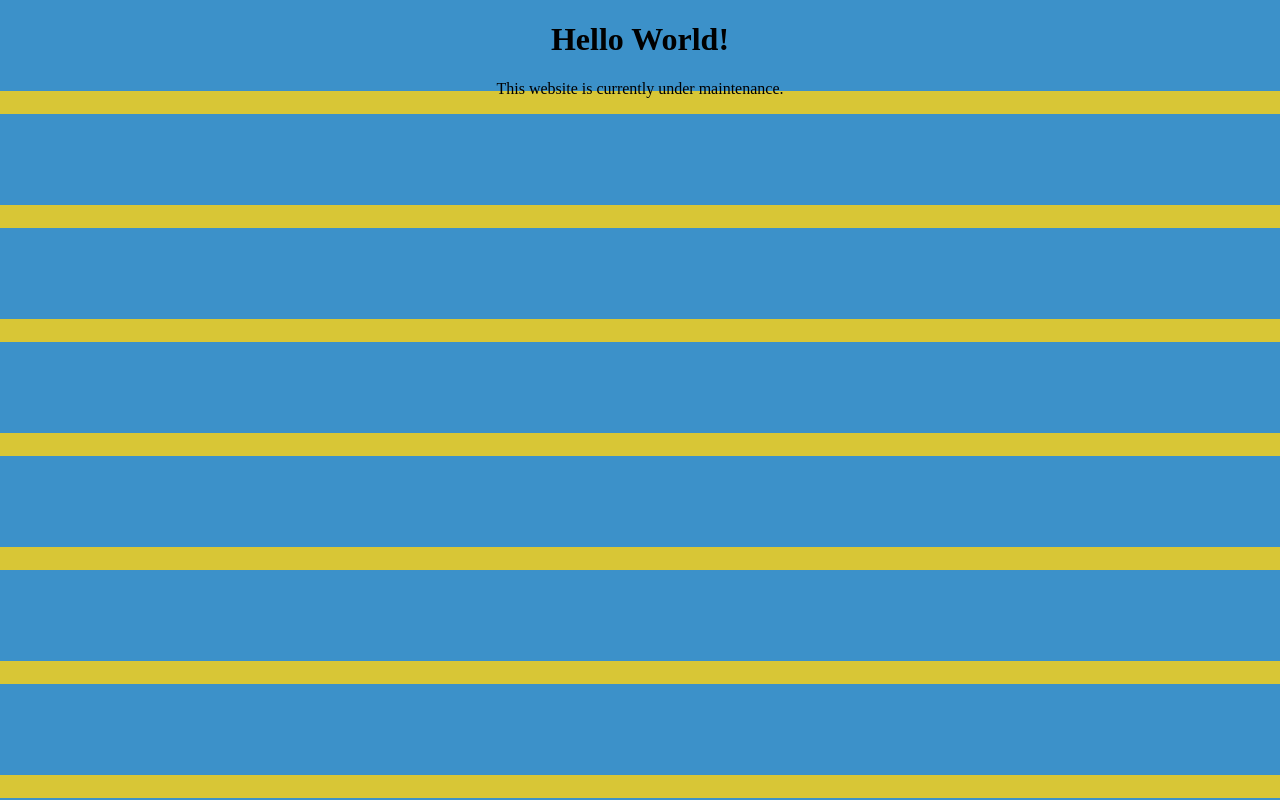
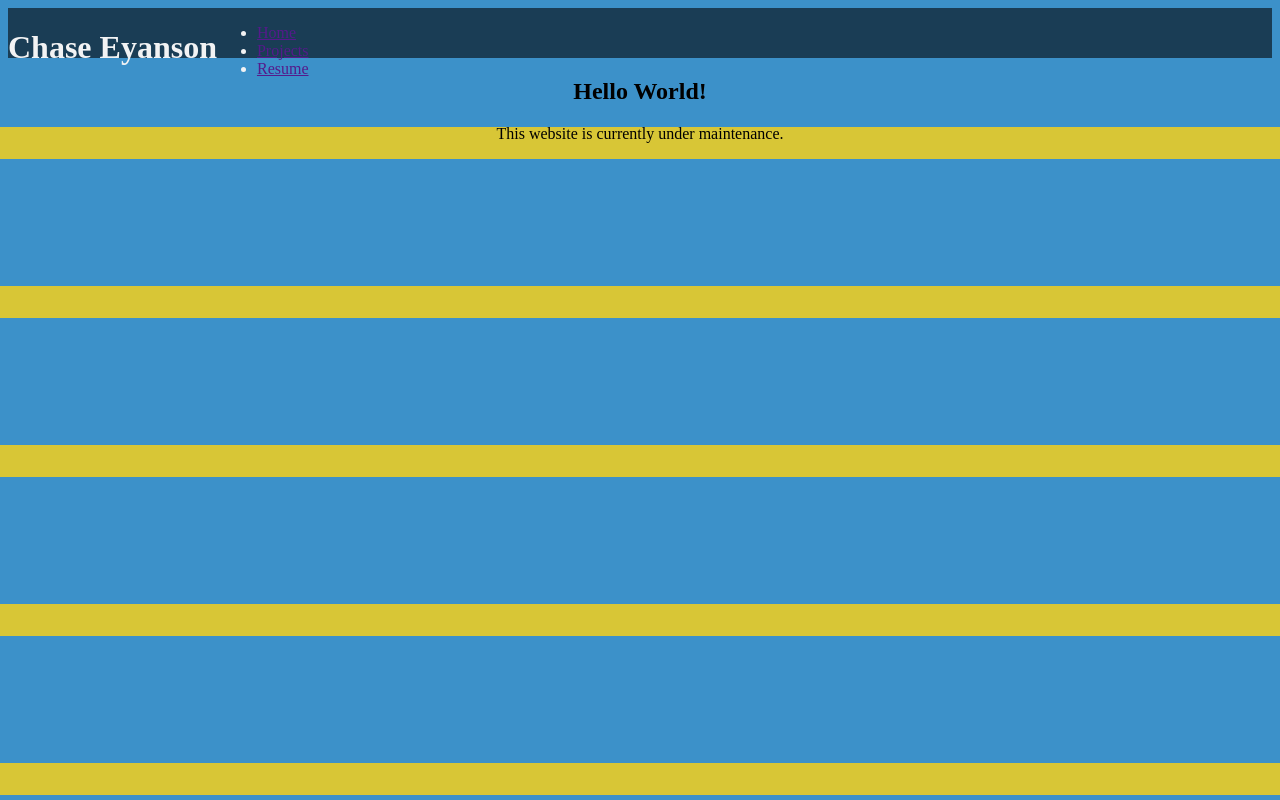
Before and after one commit to charleseyanson/charleseyanson.github.io, a plain HTML site: page index.html in a window 1280 px wide. Drawn offline with Linux system fonts and the light colour scheme.

Commit message:
Banner Added

```diff
--- a/index-styles.css
+++ b/index-styles.css
@@ -1,7 +1,16 @@
 body {
     background: linear-gradient(#3c91c9 80%, #ffffff 5%, #d8c636 15%);
+    height: 100%;
 }
 
-h1, p {
+header {
+    width: 100%;
+    height: 50px;
+    color: #f2f3f4;
+    background-color: #1a3d55;
+    display: flex;
+}
+
+h2, p {
     text-align: center;
 }
--- a/index.html
+++ b/index.html
@@ -7,7 +7,22 @@
         <title>Charles "Chase" Eyanson</title>
     </head>
     <body>
-        <h1>Hello World!</h1>
-        <p>This website is currently under maintenance.</p>
+        <header>
+            <h1>Chase Eyanson</h1>
+            <nav>
+                <ul>
+                    <li><a href="">Home</a></li>
+                    <li><a href="">Projects</a></li>
+                    <li><a href="">Resume</a></li>
+                </ul>
+            </nav>
+        </header>
+        <main>
+            <h2>Hello World!</h2>
+            <p>This website is currently under maintenance.</p>
+        </main>
+        <footer>
+
+        </footer>
     </body>
 </html>
```
